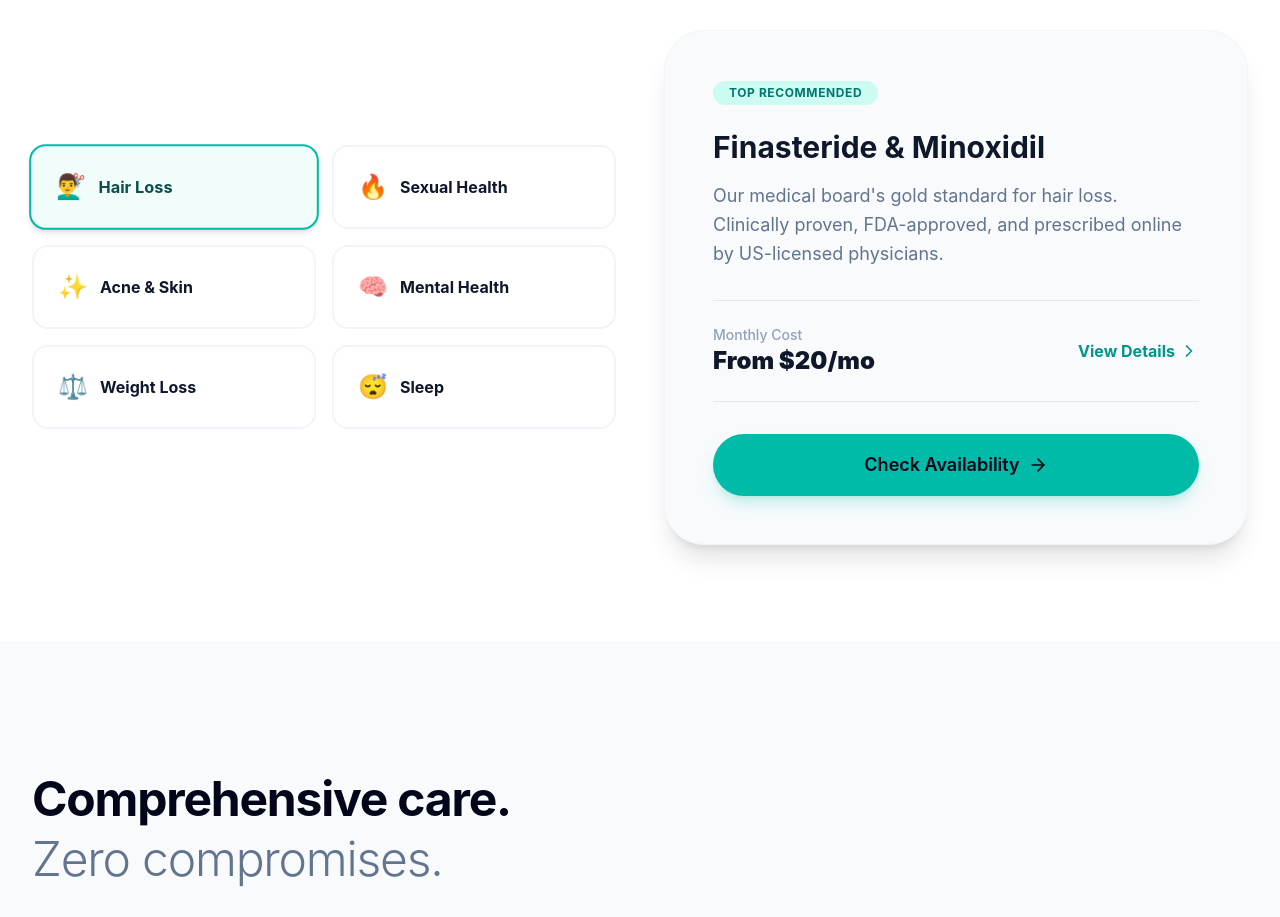
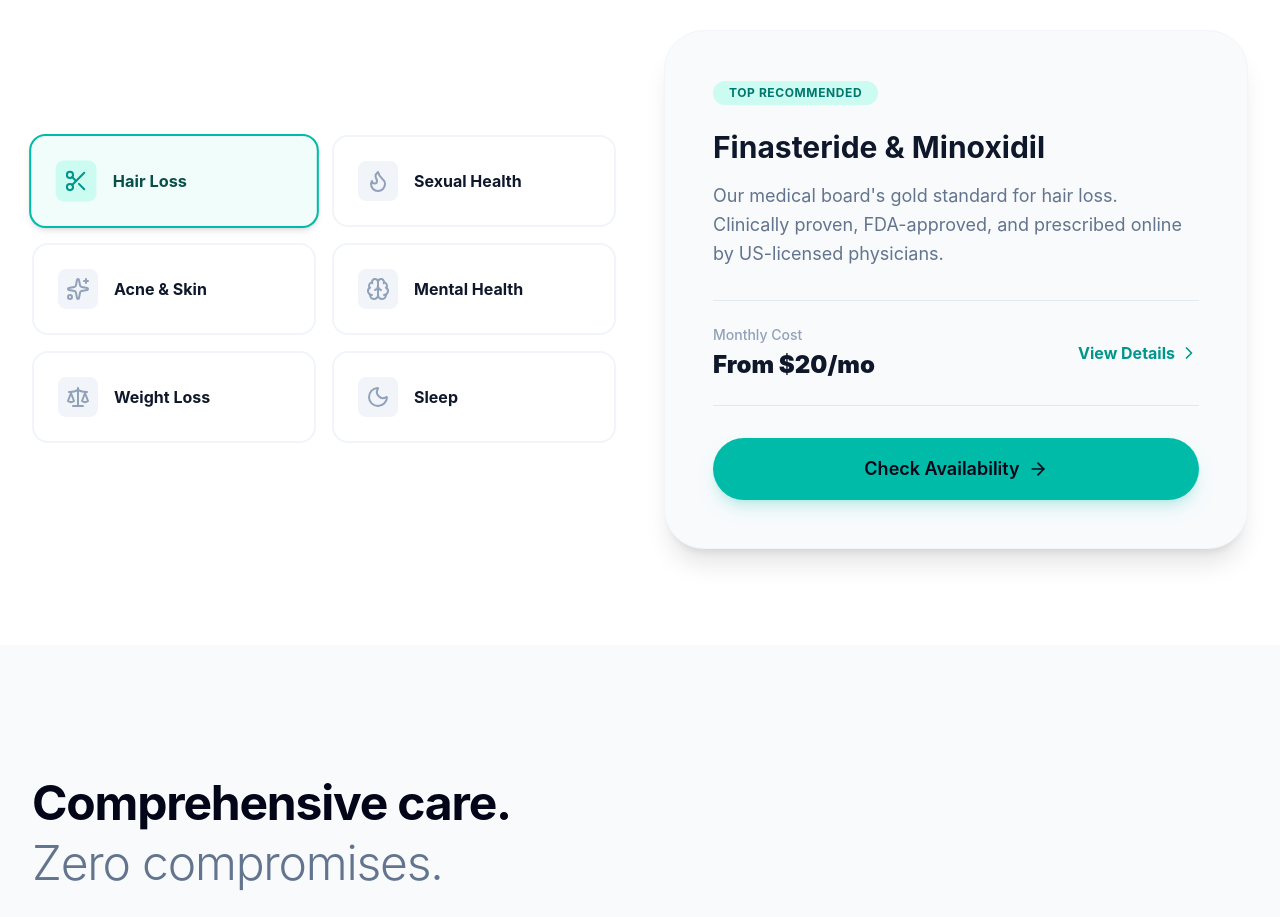
Before and after one commit to Nwachukwuchinedu/lumina1, a React (Vite) app: page / in a window 1280 px wide. Shown: the part 1380-2297 px from the top of the page. Built offline with nearby package versions, Linux system fonts and the light colour scheme.

Commit message:
used lucide icons

```diff
--- a/src/components/sections/ConditionSelector.jsx
+++ b/src/components/sections/ConditionSelector.jsx
@@ -1,26 +1,26 @@
 import React, { useState } from 'react';
-import { ChevronRight, ArrowRight } from 'lucide-react';
+import { ChevronRight, ArrowRight, Scissors, Flame, Sparkles, Brain, Scale, Moon } from 'lucide-react';
 import RevealOnScroll from '../ui/RevealOnScroll';
 import Button from '../ui/Button';
 
 const conditions = [
-  { id: 'hair', label: 'Hair Loss', treatment: 'Finasteride & Minoxidil', price: 'From $20/mo', icon: '💇‍♂️' },
-  { id: 'ed', label: 'Sexual Health', treatment: 'Sildenafil (Generic Viagra)', price: 'From $3/pill', icon: '🔥' },
-  { id: 'acne', label: 'Acne & Skin', treatment: 'Custom Tretinoin Formula', price: 'From $30/mo', icon: '✨' },
-  { id: 'anxiety', label: 'Mental Health', treatment: 'Personalized Therapy', price: 'From $85/visit', icon: '🧠' },
-  { id: 'weight', label: 'Weight Loss', treatment: 'GLP-1 Programs', price: 'From $250/mo', icon: '⚖️' },
-  { id: 'sleep', label: 'Sleep', treatment: 'Melatonin Booster', price: 'From $15/mo', icon: '😴' },
+  { id: 'hair', label: 'Hair Loss', treatment: 'Finasteride & Minoxidil', price: 'From $20/mo', Icon: Scissors },
+  { id: 'ed', label: 'Sexual Health', treatment: 'Sildenafil (Generic Viagra)', price: 'From $3/pill', Icon: Flame },
+  { id: 'acne', label: 'Acne & Skin', treatment: 'Custom Tretinoin Formula', price: 'From $30/mo', Icon: Sparkles },
+  { id: 'anxiety', label: 'Mental Health', treatment: 'Personalized Therapy', price: 'From $85/visit', Icon: Brain },
+  { id: 'weight', label: 'Weight Loss', treatment: 'GLP-1 Programs', price: 'From $250/mo', Icon: Scale },
+  { id: 'sleep', label: 'Sleep', treatment: 'Melatonin Booster', price: 'From $15/mo', Icon: Moon },
 ];
 
 const ConditionSelector = () => {
   const [active, setActive] = useState(conditions[0]);
 
   return (
-    <section className="py-24 bg-white" id="condition-selector">
+    <section className="py-24 bg-white dark:bg-slate-950" id="condition-selector">
       <div className="max-w-7xl mx-auto px-4 sm:px-6 lg:px-8">
         <RevealOnScroll className="text-center mb-16">
-          <h2 className="text-4xl font-bold text-slate-900 mb-4">What can we help with?</h2>
-          <p className="text-slate-500">Select a condition to find your personalized treatment plan.</p>
+          <h2 className="text-4xl font-bold text-slate-900 dark:text-white mb-4">What can we help with?</h2>
+          <p className="text-slate-500 dark:text-slate-400">Select a condition to find your personalized treatment plan.</p>
         </RevealOnScroll>
 
         <div className="grid lg:grid-cols-2 gap-12 items-center">
@@ -29,33 +29,35 @@ const ConditionSelector = () => {
               <button
                 key={item.id}
                 onClick={() => setActive(item)}
-                className={`flex items-center gap-3 p-6 rounded-2xl border-2 transition-all duration-300 text-left ${
+                className={`flex items-center gap-4 p-6 rounded-2xl border-2 transition-all duration-300 text-left ${
                   active.id === item.id
-                    ? 'border-teal-500 bg-teal-50 shadow-md transform scale-[1.02]'
-                    : 'border-slate-100 hover:border-slate-200 hover:bg-slate-50'
+                    ? 'border-teal-500 bg-teal-50 dark:bg-teal-500/10 shadow-md transform scale-[1.02]'
+                    : 'border-slate-100 dark:border-slate-800 hover:border-slate-200 dark:hover:border-slate-700 hover:bg-slate-50 dark:hover:bg-slate-900'
                 }`}
               >
-                <span className="text-2xl">{item.icon}</span>
-                <span className={`font-bold ${active.id === item.id ? 'text-teal-900' : 'text-slate-900'}`}>{item.label}</span>
+                <div className={`p-2 rounded-lg ${active.id === item.id ? 'bg-teal-100 dark:bg-teal-500/20 text-teal-600' : 'bg-slate-100 dark:bg-slate-800 text-slate-400'}`}>
+                  <item.Icon size={24} />
+                </div>
+                <span className={`font-bold transition-colors ${active.id === item.id ? 'text-teal-900 dark:text-teal-400' : 'text-slate-900 dark:text-slate-300'}`}>{item.label}</span>
               </button>
             ))}
           </div>
 
           <div className="relative">
-            <div className="bg-slate-50 rounded-[2.5rem] p-8 md:p-12 border border-slate-100 shadow-xl">
-              <span className="inline-block px-4 py-1 bg-teal-100 text-teal-700 text-xs font-bold rounded-full mb-6 uppercase tracking-wider">Top Recommended</span>
-              <h3 className="text-3xl font-bold text-slate-900 mb-4">{active.treatment}</h3>
-              <p className="text-slate-500 text-lg mb-8 leading-relaxed">
+            <div className="bg-slate-50 dark:bg-slate-900 rounded-[2.5rem] p-8 md:p-12 border border-slate-100 dark:border-white/5 shadow-xl">
+              <span className="inline-block px-4 py-1 bg-teal-100 dark:bg-teal-500/20 text-teal-700 dark:text-teal-400 text-xs font-bold rounded-full mb-6 uppercase tracking-wider">Top Recommended</span>
+              <h3 className="text-3xl font-bold text-slate-900 dark:text-white mb-4">{active.treatment}</h3>
+              <p className="text-slate-500 dark:text-slate-400 text-lg mb-8 leading-relaxed">
                 Our medical board's gold standard for {active.label.toLowerCase()}.
                 Clinically proven, FDA-approved, and prescribed online by US-licensed physicians.
               </p>
 
-              <div className="flex items-center justify-between py-6 border-y border-slate-200 mb-8">
+              <div className="flex items-center justify-between py-6 border-y border-slate-200 dark:border-slate-800 mb-8">
                 <div>
-                  <p className="text-sm font-medium text-slate-400">Monthly Cost</p>
-                  <p className="text-2xl font-black text-slate-900">{active.price}</p>
+                  <p className="text-sm font-medium text-slate-400 mb-1">Monthly Cost</p>
+                  <p className="text-2xl font-black text-slate-900 dark:text-white">{active.price}</p>
                 </div>
-                <div className="flex items-center gap-1 text-teal-600 font-bold">
+                <div className="flex items-center gap-1 text-teal-600 dark:text-teal-400 font-bold cursor-pointer hover:gap-2 transition-all">
                   View Details <ChevronRight size={20} />
                 </div>
               </div>
@@ -66,7 +68,7 @@ const ConditionSelector = () => {
             </div>
 
             {/* Decorative background element */}
-            <div className="absolute -z-10 -right-8 -bottom-8 w-64 h-64 bg-teal-50 rounded-full blur-3xl opacity-60"></div>
+            <div className="absolute -z-10 -right-8 -bottom-8 w-64 h-64 bg-teal-50 dark:bg-teal-500/5 rounded-full blur-3xl opacity-60"></div>
           </div>
         </div>
       </div>
```
